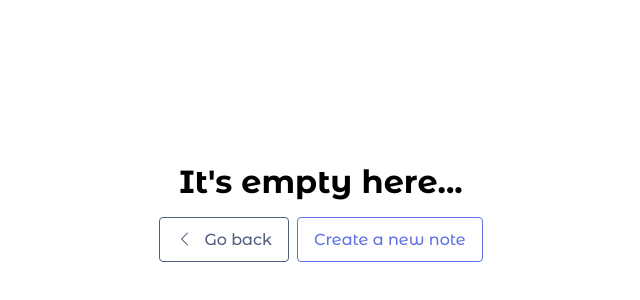
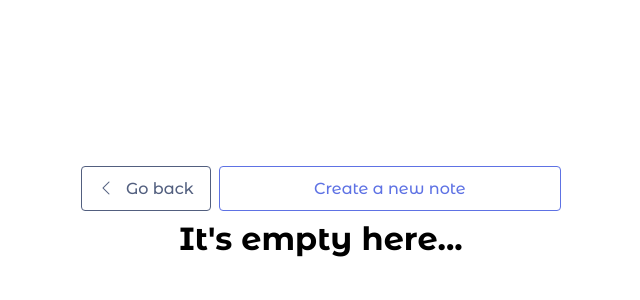
Before and after one commit to anhnguyen515/vue-todo, a Vue app: page /notes-list in a window 1280 px wide. Shown: the part 188-488 px from the top of the page, without its empty margins (319-959 px from the left). Built offline with nearby package versions, Linux system fonts and the light colour scheme; sample sign-in values are in the browser's storage.

Commit message:
feat: finish notes list page

```diff
--- a/src/components/Note.vue
+++ b/src/components/Note.vue
@@ -1,7 +1,8 @@
 <template>
-  <div class="note-container">
+  <div class="note-container" :class="{ 'all-checked': noteAllChecked }">
     <h2>
       {{ note.name }}
+      <i v-if="noteAllChecked" class="bi bi-check checked"></i>
     </h2>
     <div class="note-content">
       <div v-for="(noteItem, index) in note.content" class="note-item">
@@ -9,6 +10,7 @@
           type="checkbox"
           :id="noteItem.content + index"
           :checked="noteItem.checked"
+          @change.prevent="handleChangeCheckedValue(note.id, index, $event)"
         />
         <label :for="noteItem.content + index">
           {{ noteItem.content }}
@@ -19,8 +21,27 @@
 </template>
 
 <script setup>
+import { computed } from "vue";
+import { noteStore } from "../store/noteStore";
+
 const props = defineProps({
   note: { type: Object, required: true },
+});
+
+function handleChangeCheckedValue(noteId, contentId, event) {
+  noteStore.updateNote(noteId, contentId, event);
+}
+
+const noteAllChecked = computed(() => {
+  const unfinishedArr = noteStore.notesList
+    .filter((item) => item.id === props.note.id)[0]
+    .content.filter((i) => !i.checked);
+
+  if (unfinishedArr.length === 0) {
+    return true;
+  }
+
+  return false;
 });
 </script>
 
@@ -32,6 +53,15 @@ const props = defineProps({
   border-radius: $padding-1;
   padding: $padding-2 $padding-4;
   transition: background-color 0.2s, border-color 0.2s;
+
+  &.all-checked {
+    background-color: lighten($success, 46);
+    border-color: $success;
+  }
+
+  .checked {
+    color: $success;
+  }
 
   &:hover {
     background-color: lighten($primary, 35);
--- a/src/pages/NewNote.vue
+++ b/src/pages/NewNote.vue
@@ -66,8 +66,9 @@ const currentUserNotesList = computed(() =>
 
 const noteContentList = computed(() => {
   const contentArr = [];
-  noteContent.value.split("\n").forEach((item) => {
+  noteContent.value.split("\n").forEach((item, index) => {
     contentArr.push({
+      id: index,
       content: item,
       checked: false,
     });
--- a/src/pages/NotesList.vue
+++ b/src/pages/NotesList.vue
@@ -1,15 +1,5 @@
 <template>
-  <template v-if="currentUserNotesList.length > 0">
-    <div class="notes-container">
-      <Note v-for="note in currentUserNotesList" :note="note" />
-      <Button variant="outlined" @click="router.push('/new-note')">
-        Create a new note
-      </Button>
-    </div>
-  </template>
-
-  <template v-else>
-    <h1>It's empty here...</h1>
+  <div class="notes-container">
     <div class="cta-area">
       <Button color="secondary" variant="outlined" @click="router.back()">
         <template #start-icon>
@@ -17,11 +7,23 @@
         </template>
         Go back
       </Button>
-      <Button variant="outlined" @click="router.push('/new-note')">
+      <Button
+        variant="outlined"
+        @click="router.push('/new-note')"
+        class="flex-btn"
+      >
         Create a new note
       </Button>
     </div>
-  </template>
+
+    <template v-if="currentUserNotesList.length > 0">
+      <Note v-for="note in currentUserNotesList" :note="note" />
+    </template>
+
+    <template v-else>
+      <h1 style="text-align: center">It's empty here...</h1>
+    </template>
+  </div>
 </template>
 
 <script setup>
@@ -48,13 +50,16 @@ useAuth();
 .notes-container {
   display: flex;
   flex-direction: column;
-  gap: $padding-4;
+  gap: $padding-2;
   max-width: 30rem;
   width: 100%;
 }
 .cta-area {
-  margin-top: $padding-2;
   display: flex;
   gap: $padding-2;
+
+  .flex-btn {
+    flex: 1;
+  }
 }
 </style>
--- a/src/store/noteStore.js
+++ b/src/store/noteStore.js
@@ -2,10 +2,6 @@ import { reactive } from "vue";
 
 export const noteStore = reactive({
   notesList: [],
-  updateNotesList(notesList) {
-    this.notesList = [...notesList];
-    localStorage.setItem("notesList", JSON.stringify(this.notesList));
-  },
   addNote(noteObj) {
     this.notesList.push(noteObj);
     localStorage.setItem("notesList", JSON.stringify(this.notesList));
@@ -14,4 +10,14 @@ export const noteStore = reactive({
     this.notesList.filter((item) => item.id !== noteId);
     localStorage.setItem("notesList", JSON.stringify(this.notesList));
   },
+  updateNote(noteId, contentId, event) {
+    this.notesList.filter((item) => item.id === noteId)[0].content[
+      contentId
+    ].checked = event.target.checked;
+    localStorage.setItem("notesList", JSON.stringify(this.notesList));
+  },
+  updateNotesList(notesList) {
+    this.notesList = [...notesList];
+    localStorage.setItem("notesList", JSON.stringify(this.notesList));
+  },
 });
--- a/src/style/main.scss
+++ b/src/style/main.scss
@@ -1,3 +1,5 @@
+@import "../assets/root.scss";
+
 html,
 body {
   box-sizing: border-box;
@@ -11,3 +13,24 @@ body {
   box-sizing: inherit;
   font-family: "Montserrat Alternates", sans-serif;
 }
+
+::-webkit-scrollbar {
+  width: 4px;
+}
+
+/* Track */
+::-webkit-scrollbar-track {
+  border-radius: 10px;
+}
+
+/* Handle */
+::-webkit-scrollbar-thumb {
+  background-color: $gray-500;
+  border-radius: 10px;
+  transition: background-color 0.2s;
+}
+
+/* Handle on hover */
+::-webkit-scrollbar-thumb:hover {
+  background-color: $gray-600;
+}
```
